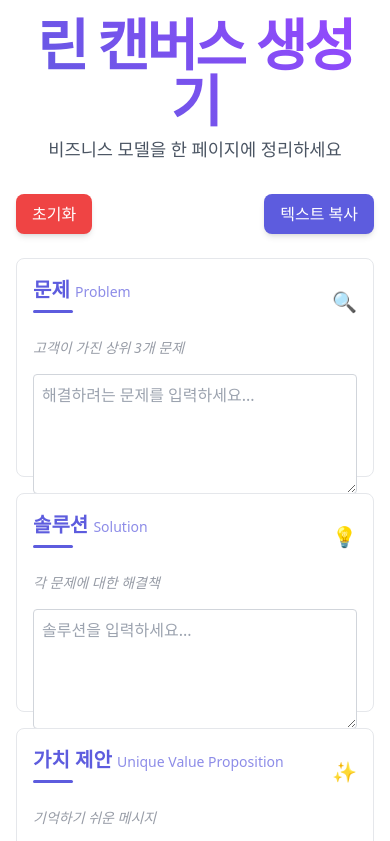
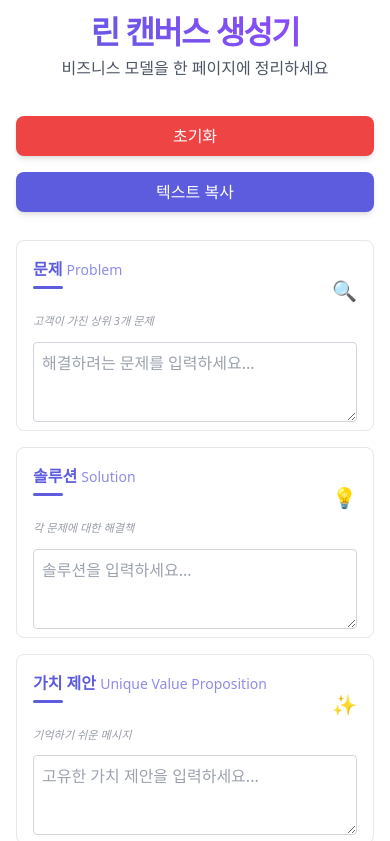
Before and after one commit to jeonck/LeanCanvas, a plain HTML site: page index.html in a window 390 px wide. Shown: the top 841 px of the page. Drawn offline with nearby package versions, Linux system fonts and the light colour scheme.

Commit message:
Fix: Reduce textarea heights to prevent overlapping with vertical items

```diff
--- a/css/styles.css
+++ b/css/styles.css
@@ -10,17 +10,11 @@
 textarea {
     resize: none;
     height: 100%;
-    min-height: 80px;
-    max-height: 120px;
+    min-height: 60px;
+    max-height: 100px;
     overflow-y: auto;
     box-sizing: border-box;
     width: 100%;
-}
-@media (max-width: 768px) {
-    .canvas-grid {
-        display: flex;
-        flex-direction: column;
-    }
 }
 
 /* 모던 타이틀 스타일 */
@@ -87,3 +81,110 @@ header p {
     align-items: center;
     margin-bottom: 0.5rem;
 }
+
+/* 모바일 반응형 개선 */
+@media (max-width: 768px) {
+    /* 헤더 텍스트 크기 조정 */
+    header h1 {
+        font-size: 2.5rem; /* 큰 화면에서의 크기보다 작게 */
+    }
+
+    header p {
+        font-size: 1rem;
+    }
+
+    /* 캔버스 그리드를 세로 방향으로 변경 */
+    .canvas-grid {
+        display: flex;
+        flex-direction: column;
+        gap: 1rem; /* 간격을 더 작게 조정 */
+    }
+
+    /* 캔버스 섹션 패딩 조정 */
+    .canvas-section {
+        padding: 1rem; /* 패딩을 약간 줄임 */
+    }
+
+    /* 섹션 제목 크기 조정 */
+    .canvas-section h2 {
+        font-size: 1.1rem;
+        margin-bottom: 0.5rem;
+    }
+
+    .canvas-section h2::after {
+        width: 30px; /* 밑줄 길이 조정 */
+    }
+
+    /* 설명 텍스트 크기 조정 */
+    .canvas-section p {
+        font-size: 0.75rem;
+        margin-bottom: 0.75rem;
+    }
+
+    /* 텍스트 영역 최소 높이 조정 */
+    textarea {
+        min-height: 50px;
+        max-height: 90px;
+    }
+
+    /* 버튼 레이아웃 개선 */
+    .button-container {
+        flex-direction: column;
+        gap: 0.5rem;
+    }
+
+    .button-container button {
+        width: 100%;
+        margin: 0.25rem 0;
+    }
+
+    /* 사용 팁 섹션 폰트 크기 조정 */
+    .usage-tips {
+        padding: 1rem;
+    }
+
+    .usage-tips h3 {
+        font-size: 1.1rem;
+    }
+
+    .usage-tips ul {
+        font-size: 0.875rem;
+        padding-left: 1rem;
+    }
+}
+
+/* 작은 모바일 화면 (예: iPhone SE)에 대한 추가 조정 */
+@media (max-width: 480px) {
+    header h1 {
+        font-size: 2rem;
+    }
+
+    .canvas-section {
+        padding: 0.75rem;
+    }
+
+    .canvas-section h2 {
+        font-size: 1rem;
+    }
+
+    .canvas-section p {
+        font-size: 0.7rem;
+    }
+
+    textarea {
+        min-height: 40px;
+        max-height: 80px;
+        padding: 0.5rem;
+    }
+
+    .section-header {
+        flex-direction: column;
+        align-items: flex-start;
+        gap: 0.25rem;
+    }
+
+    .section-header span {
+        align-self: flex-end;
+        margin-top: -1.5rem;
+    }
+}
--- a/index.html
+++ b/index.html
@@ -26,7 +26,7 @@
             <p class="text-gray-600 dark:text-gray-400">비즈니스 모델을 한 페이지에 정리하세요</p>
         </header>
 
-        <div class="mb-6 flex justify-between items-center">
+        <div class="mb-6 flex justify-between items-center button-container">
             <button id="resetBtn" class="bg-red-500 hover:bg-red-600 text-white px-4 py-2 rounded-lg transition shadow-md">
                 초기화
             </button>
@@ -132,7 +132,7 @@
 
         </div>
 
-        <div class="bg-gray-100 dark:bg-gray-800 p-4 rounded-lg mb-4">
+        <div class="usage-tips bg-gray-100 dark:bg-gray-800 p-4 rounded-lg mb-4">
             <h3 class="text-lg font-semibold mb-2">사용 팁</h3>
             <ul class="list-disc pl-5 text-sm">
                 <li>각 섹션을 짧고 간결하게 작성하세요</li>
```
Also changed, not shown: 1 other file.
